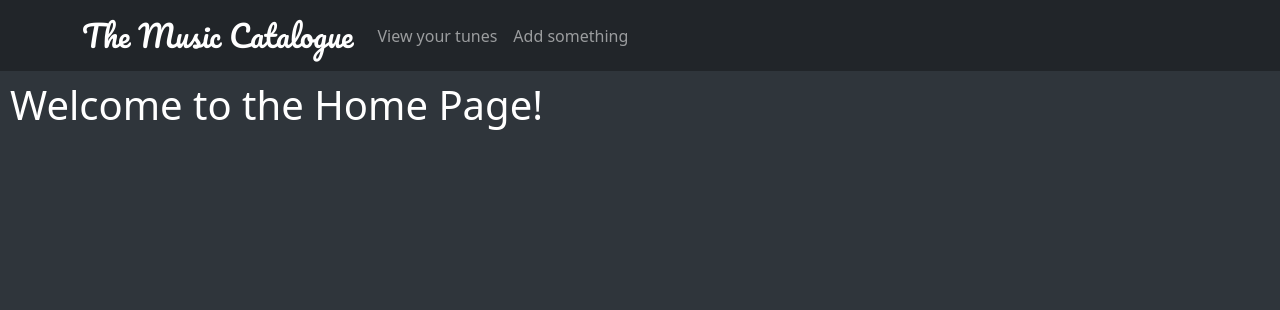
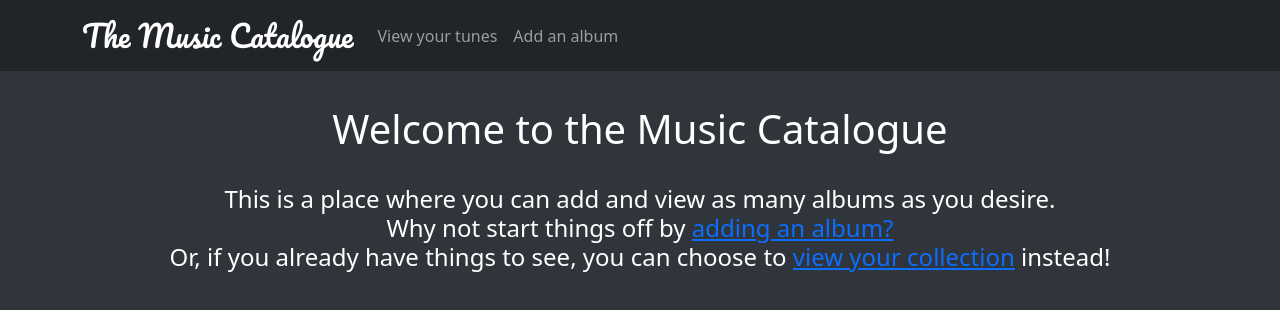
Before and after one commit to G00394925/project-2024, a React (Create React App) app: page / in a window 1280 px wide. Shown: the top 310 px of the page. Built offline with nearby package versions, Linux system fonts and the light colour scheme.

Commit message:
Further commentation

```diff
--- a/src/App.css
+++ b/src/App.css
@@ -39,7 +39,7 @@
 
 .card-container {
   display: flex; /* Flex layout allows for display of elements next to each other */
-  flex-wrap: wrap; /* Cards are place on new row if there's not enough column space */
+  flex-wrap: wrap; /* The Cards are automatically adjusted if there is not enough space */
   gap: 10px;
 }
 
--- a/src/components/NavigationBar.js
+++ b/src/components/NavigationBar.js
@@ -10,7 +10,7 @@ const NavigationBar = () => {
             <Navbar.Brand className="nav__logo" href="/" font="pacifico-regular">The Music Catalogue</Navbar.Brand>
             <Nav className="me-auto">
                 <Nav.Link href='/view'>View your tunes</Nav.Link>
-                <Nav.Link href='/create'>Add something</Nav.Link>
+                <Nav.Link href='/create'>Add an album</Nav.Link>
             </Nav>
           </Container>
       </Navbar>
--- a/src/components/create.js
+++ b/src/components/create.js
@@ -1,5 +1,6 @@
 import { useState } from "react";
 import axios from "axios";
+import { useNavigate } from "react-router-dom"; // Allows the return of a function that enables navigation to different routes programmatically
 
 const Create = () => {
 
@@ -7,13 +8,18 @@ const Create = () => {
     const [year, setYear] = useState('')
     const [artist, setArtist] = useState('')
     const [cover, setCover] = useState('')
+    const navigate = useNavigate()
 
     const handleSubmit = (e) => {
         e.preventDefault();
-        const music = {title, year, artist, cover};
+        const music = {title, year, artist, cover}; // Set object properties
         console.log(music)
-        axios.post('http://localhost:4000/api/music', music)
-            .then((res) => {console.log(res.data)})
+
+        axios.post('http://localhost:4000/api/music', music) // Send new object to API
+            .then((res) => {
+                console.log(res.data)
+                navigate('/view') // Automatically navigate to view page
+            })
             .catch()
 
     }
--- a/src/components/editMusic.js
+++ b/src/components/editMusic.js
@@ -2,7 +2,7 @@ import React from 'react';
 import { useParams } from 'react-router-dom'; // Allows for the access of the dynamic parameters on the current route
 import { useState, useEffect } from 'react';
 import axios from 'axios';
-import { useNavigate } from "react-router-dom"; // Allows the return of a function that enables navigation to different routes programmatically
+import { useNavigate } from "react-router-dom";
 
 export default function EditMusic(props) {
   let { id } = useParams();
--- a/src/components/home.js
+++ b/src/components/home.js
@@ -1,7 +1,14 @@
 const Home = () => {
     return(
-        <div style={{margin: 10}}>
-            <h1>Welcome to the Home Page!</h1>
+        <div style={{margin: 10, textAlign: 'center'}}>
+            <br/>
+            <h1>Welcome to the Music Catalogue</h1>
+            <br/>
+            <h4>
+                This is a place where you can add and view as many albums as you desire. <br/>
+                Why not start things off by <a href="/create">adding an album? </a> <br/>
+                Or, if you already have things to see, you can choose to <a href="view">view your collection</a> instead!
+            </h4>
         </div>
     );
 }
--- a/src/components/music.js
+++ b/src/components/music.js
@@ -2,7 +2,7 @@ import MusicItem from './musicitem';
 
 const Music = (props) => {
     return (
-        // Each music item has its own container with the card-container class - Allows the cards to be displayed side by side
+        // 'card-container' class uses a flex layout for each object card
         <div className="card-container">
             {props.mymusic.map((music) => (
               <MusicItem mymusic={music} key={music._id} Reload = {props.ReloadData}/>
--- a/src/components/musicitem.js
+++ b/src/components/musicitem.js
@@ -13,9 +13,9 @@ const MusicItem = (props) => {
     const handleDelete = (e) => {
         e.preventDefault()
 
-        axios.delete('http://localhost:4000/api/music/' + props.mymusic._id) // Delete object
+        axios.delete('http://localhost:4000/api/music/' + props.mymusic._id) // Delete object from API
             .then(() => {
-                props.Reload(); // Reload page
+                props.Reload(); // Reloads the page after deleting object
             })
             .catch((error) => {
                 console.error("Error deleting album: ", error)
```
Also changed, not shown: src/components/view.js (line endings or trailing spaces).
